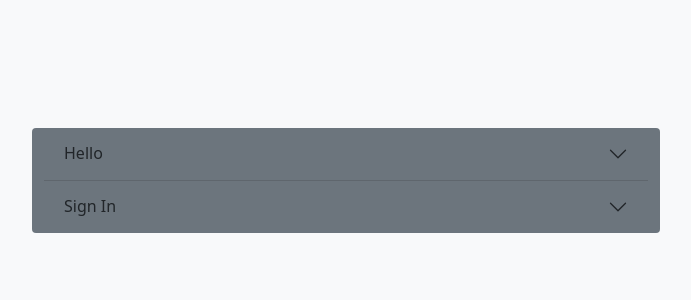
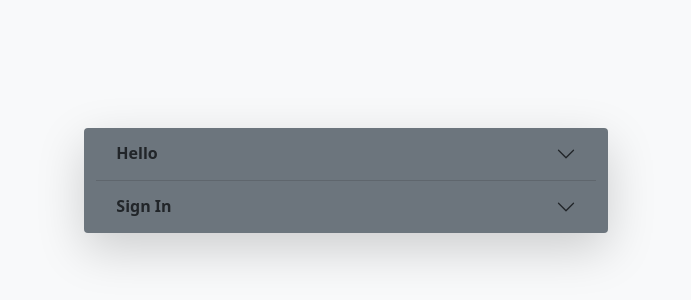
Before and after one commit to teneons/user-auth-client, a React (Create React App) app: page / in a window 1280 px wide. Shown: the part 220-520 px from the top of the page, without its empty margins (294-985 px from the left). Built offline with nearby package versions, Linux system fonts and the light colour scheme.

Commit message:
a few UI improvement

```diff
--- a/src/components/Body/Body.js
+++ b/src/components/Body/Body.js
@@ -7,17 +7,18 @@ export default class Body extends Component {
 
     return (
       <div className='container-fluid bg-light d-flex justify-content-center align-items-center' style={{ height: '100vh' }}>
-        <div class="accordion accordion-flush container rounded bg-secondary col-6" id="accordionFlushExample">
+
+        <div class="accordion accordion-flush container rounded bg-secondary col-5 shadow-lg" id="accordionFlushExample">
 
           <div class="accordion-item">
             <h2 class="accordion-header" id="flush-headingOne">
-              <button class="accordion-button collapsed" type="button" data-toggle="collapse" data-target="#flush-collapseOne" aria-expanded="false" aria-controls="flush-collapseOne">
+              <button class="accordion-button collapsed fw-bold" type="button" data-toggle="collapse" data-target="#flush-collapseOne" aria-expanded="false" aria-controls="flush-collapseOne">
                 Hello
               </button>
             </h2>
             <div id="flush-collapseOne" class="accordion-collapse collapse" aria-labelledby="flush-headingOne" data-parent="#accordionFlushExample">
               <div className='d-flex justify-content-center'>
-                <div class="accordion-body col-9">
+                <div class="accordion-body col-10">
                   Hello
                 </div>
               </div>
@@ -26,13 +27,13 @@ export default class Body extends Component {
 
           <div class="accordion-item">
             <h2 class="accordion-header" id="flush-headingTwo">
-              <button class="accordion-button collapsed" type="button" data-toggle="collapse" data-target="#flush-collapseTwo" aria-expanded="false" aria-controls="flush-collapseTwo">
+              <button class="accordion-button collapsed fw-bold" type="button" data-toggle="collapse" data-target="#flush-collapseTwo" aria-expanded="false" aria-controls="flush-collapseTwo">
                 Sign In
               </button>
             </h2>
             <div id="flush-collapseTwo" class="accordion-collapse collapse" aria-labelledby="flush-headingTwo" data-parent="#accordionFlushExample">
               <div className='d-flex justify-content-center'>
-                <div class="accordion-body col-7">
+                <div class="accordion-body col-8">
                   <SignIn />
                 </div>
               </div>
--- a/src/components/SignIn/SignIn.js
+++ b/src/components/SignIn/SignIn.js
@@ -13,7 +13,9 @@ export default class SignIn extends Component {
 
     return (
       <form>
-        <span className='display-6 text-white'>Sign <span className="badge bg-white text-secondary">In</span></span>
+        <div className='d-flex justify-content-center m-2'>
+          <span className='display-6 text-white'>Sign <span className="badge bg-white text-secondary">In</span></span>
+        </div>
         <div className="mt-3 form-floating">
           <input type="email" className="form-control" id="exampleInputEmail1" placeholder="Email address" />
           <label htmlFor="floatingInputGrid">Email address</label>
```
